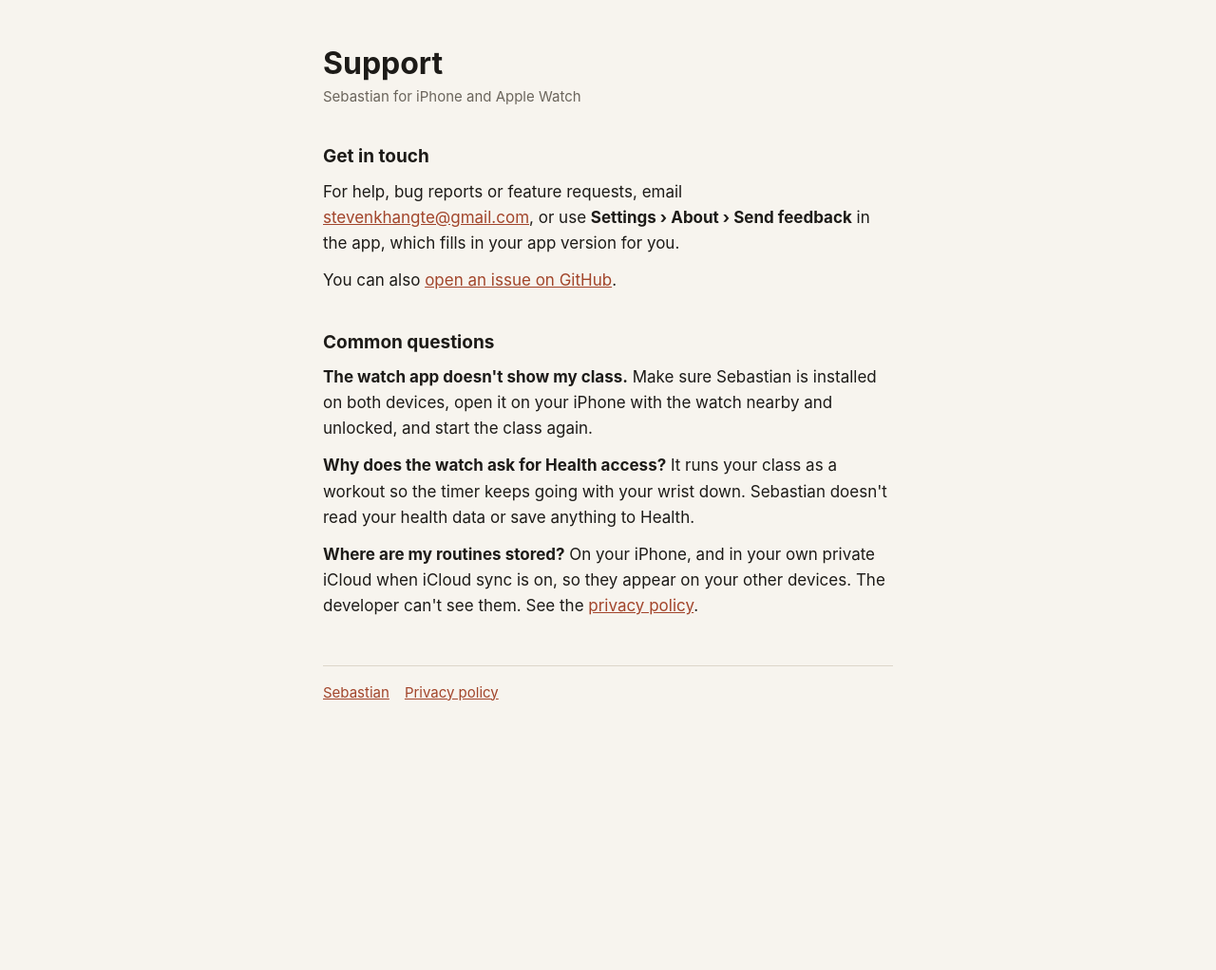
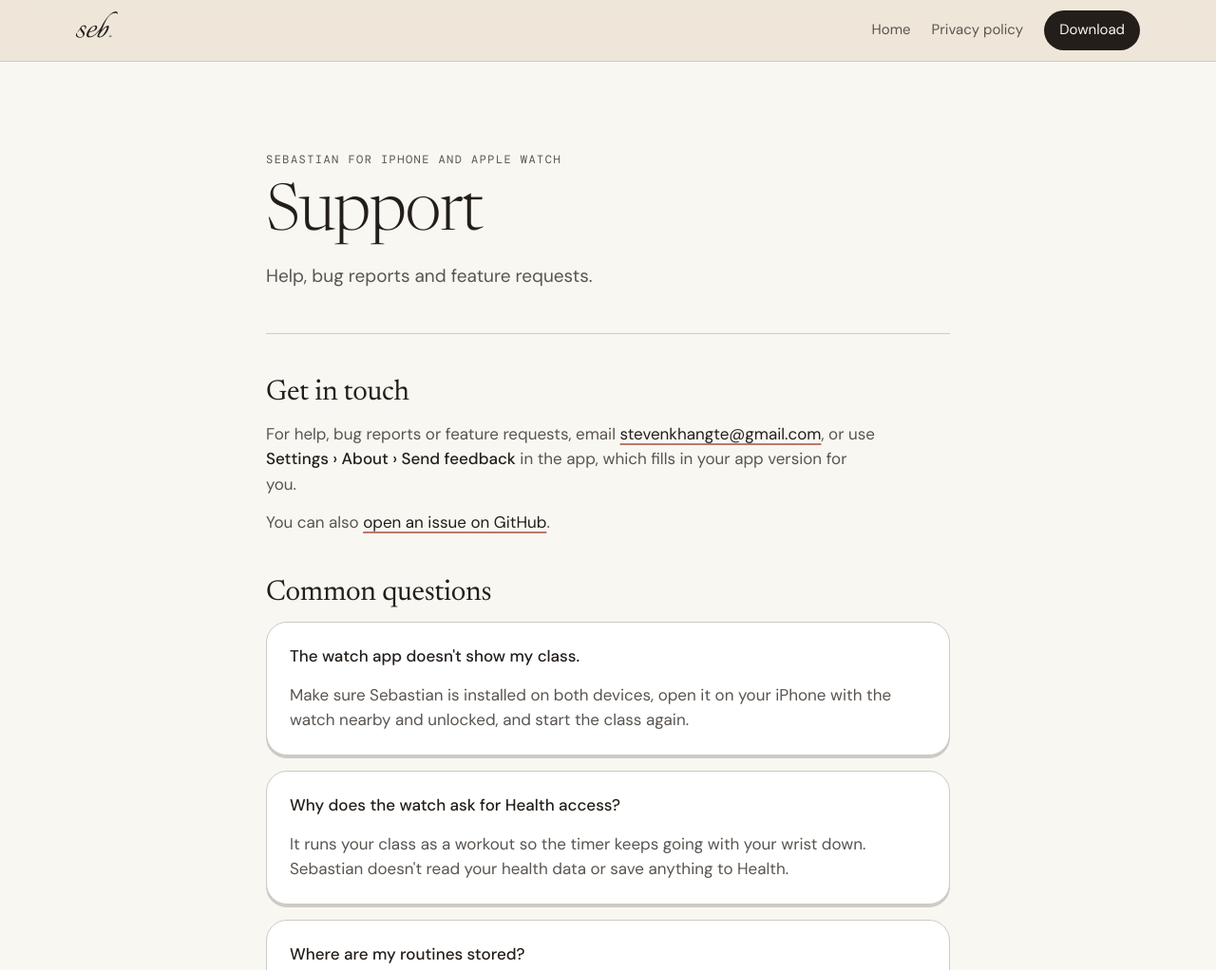
Before and after one commit to testeven152/sebastian-app, a plain HTML site: page support/index.html in a window 1280 px wide. Shown: the top 1022 px of the page at 95% size. Before the commit the page ends 806 px from the top, so only its background shows below. Drawn offline with Linux system fonts and the light colour scheme.

Commit message:
Give the privacy and support pages the home page's theme
Both pages now share home.css plus a small page.css: the same header,
type, buttons and footer. Wording is unchanged apart from a one-line
intro on Support. The old style.css is gone.

Co-Authored-By: Claude Fable 5.2 <noreply@anthropic.com>

```diff
--- /dev/null
+++ b/page.css
@@ -0,0 +1,19 @@
+/* Privacy and support pages: the home page's tokens and type (home.css),
+   set as a quiet reading column. */
+body { background: var(--bg); }
+.top { position: sticky; top: 0; }
+.doc { width: min(720px, 100% - 40px); margin-inline: auto; padding: clamp(48px, 8vw, 96px) 0 clamp(64px, 9vw, 120px); }
+.doc-head { display: flex; flex-direction: column; gap: 14px; padding-bottom: 32px; margin-bottom: 8px; border-bottom: 1px solid var(--line2); }
+.doc-head h1 { font-size: clamp(40px, 6.4vw, 68px); }
+.doc-head .lead { color: var(--ink2); font-size: 19px; }
+.doc h2 { font: 400 clamp(24px, 3vw, 30px)/1.2 var(--serif); letter-spacing: -.01em; margin: 44px 0 12px; }
+.doc p { margin: 0 0 14px; color: var(--ink2); max-width: 38em; }
+.doc p strong { color: var(--ink); font-weight: 500; }
+.doc a { color: var(--ink); text-decoration-color: var(--clay); text-decoration-thickness: 1.5px; text-underline-offset: 4px; }
+.doc a:hover { color: var(--clay); }
+.doc .card { background: var(--surface); border: 1.5px solid var(--line2); box-shadow: 0 3px 0 var(--line2); border-radius: 22px; padding: 22px 24px 10px; margin: 0 0 16px; }
+.doc .card p:first-child { color: var(--ink); }
+.doc-more { display: flex; flex-wrap: wrap; gap: 14px; margin-top: 48px; padding-top: 32px; border-top: 1px solid var(--line2); }
+.doc-more .btn { min-height: 50px; font-size: 16px; text-decoration: none; }
+.doc-more .btn.ink { color: var(--bg); }
+.rise { animation-duration: .7s; }
--- a/style.css
+++ /dev/null
@@ -1,15 +0,0 @@
-:root { --bg: #f7f4ee; --ink: #1d1b18; --muted: #6b655c; --rule: #ddd6ca; --link: #a2452b; }
-@media (prefers-color-scheme: dark) {
-  :root { --bg: #1a1816; --ink: #f1ece4; --muted: #a59d91; --rule: #36322d; --link: #e58a6c; }
-}
-* { box-sizing: border-box; }
-body { margin: 0; background: var(--bg); color: var(--ink);
-  font: 17px/1.6 -apple-system, BlinkMacSystemFont, "Helvetica Neue", sans-serif; }
-main { max-width: 640px; margin: 0 auto; padding: 48px 20px 64px; }
-h1 { font-size: 32px; line-height: 1.2; margin: 0 0 4px; }
-h2 { font-size: 19px; margin: 36px 0 8px; }
-p, li { margin: 0 0 12px; }
-.meta { color: var(--muted); font-size: 15px; margin-bottom: 32px; }
-a { color: var(--link); }
-nav { border-top: 1px solid var(--rule); margin-top: 48px; padding-top: 16px; font-size: 15px; color: var(--muted); }
-nav a { margin-right: 16px; }
--- a/support/index.html
+++ b/support/index.html
@@ -1,18 +1,57 @@
 <!doctype html>
-<html lang="en"><head><meta charset="utf-8"><meta name="viewport" content="width=device-width, initial-scale=1">
-<title>Sebastian Support</title><link rel="stylesheet" href="../style.css"></head>
-<body><main>
-<h1>Support</h1>
-<p class="meta">Sebastian for iPhone and Apple Watch</p>
+<html lang="en">
+<head>
+<meta charset="utf-8">
+<meta name="viewport" content="width=device-width, initial-scale=1, viewport-fit=cover">
+<title>Support — Sebastian Class Planner</title>
+<meta name="description" content="Help, bug reports and common questions for Sebastian on iPhone and Apple Watch.">
+<meta name="theme-color" content="#ede3d6">
+<link rel="icon" type="image/png" href="../assets/icon-180.png">
+<link rel="apple-touch-icon" href="../assets/icon-180.png">
+<link rel="stylesheet" href="../assets/fonts.css">
+<link rel="stylesheet" href="../home.css">
+<link rel="stylesheet" href="../page.css">
+</head>
+<body>
+
+<header class="top scrolled">
+  <a class="wordmark" href="../" aria-label="Sebastian home">seb<i>.</i></a>
+  <nav>
+    <a href="../">Home</a>
+    <a href="../privacy/">Privacy policy</a>
+    <a class="pill" href="../#download">Download</a>
+  </nav>
+</header>
+
+<main class="doc">
+<div class="doc-head">
+  <span class="meta rise" style="--d:0">Sebastian for iPhone and Apple Watch</span>
+  <h1 class="rise" style="--d:1">Support</h1>
+  <p class="lead rise" style="--d:2">Help, bug reports and feature requests.</p>
+</div>
 
 <h2>Get in touch</h2>
 <p>For help, bug reports or feature requests, email <a href="mailto:stevenkhangte@gmail.com">stevenkhangte@gmail.com</a>, or use <strong>Settings › About › Send feedback</strong> in the app, which fills in your app version for you.</p>
 <p>You can also <a href="https://github.com/testeven152/sebastian-app/issues">open an issue on GitHub</a>.</p>
 
 <h2>Common questions</h2>
-<p><strong>The watch app doesn't show my class.</strong> Make sure Sebastian is installed on both devices, open it on your iPhone with the watch nearby and unlocked, and start the class again.</p>
-<p><strong>Why does the watch ask for Health access?</strong> It runs your class as a workout so the timer keeps going with your wrist down. Sebastian doesn't read your health data or save anything to Health.</p>
-<p><strong>Where are my routines stored?</strong> On your iPhone, and in your own private iCloud when iCloud sync is on, so they appear on your other devices. The developer can't see them. See the <a href="../privacy/">privacy policy</a>.</p>
+<div class="card"><p><strong>The watch app doesn't show my class.</strong></p><p>Make sure Sebastian is installed on both devices, open it on your iPhone with the watch nearby and unlocked, and start the class again.</p></div>
+<div class="card"><p><strong>Why does the watch ask for Health access?</strong></p><p>It runs your class as a workout so the timer keeps going with your wrist down. Sebastian doesn't read your health data or save anything to Health.</p></div>
+<div class="card"><p><strong>Where are my routines stored?</strong></p><p>On your iPhone, and in your own private iCloud when iCloud sync is on, so they appear on your other devices. The developer can't see them. See the <a href="../privacy/">privacy policy</a>.</p></div>
 
-<nav><a href="../">Sebastian</a><a href="../privacy/">Privacy policy</a></nav>
-</main></body></html>
+<div class="doc-more">
+  <a class="btn ink" href="../">Back to Sebastian</a>
+  <a class="btn ghost" href="../privacy/">Privacy policy</a>
+</div>
+</main>
+
+<footer class="foot">
+  <div class="wrap">
+    <p>© 2026 Steven Te. Sebastian is a planning and timing tool, not medical or fitness advice; instructors remain responsible for their classes.</p>
+    <p>Lagree, Megaformer and other product names belong to their owners. Sebastian isn't affiliated with or endorsed by them. Apple, iPhone, Apple Watch and App Store are trademarks of Apple Inc.</p>
+    <p><a href="../">Home</a> · <a href="../privacy/">Privacy policy</a> · <a href="../support/">Support</a></p>
+  </div>
+</footer>
+
+</body>
+</html>
```
Also changed, not shown: privacy/index.html (+45 -8 lines).
